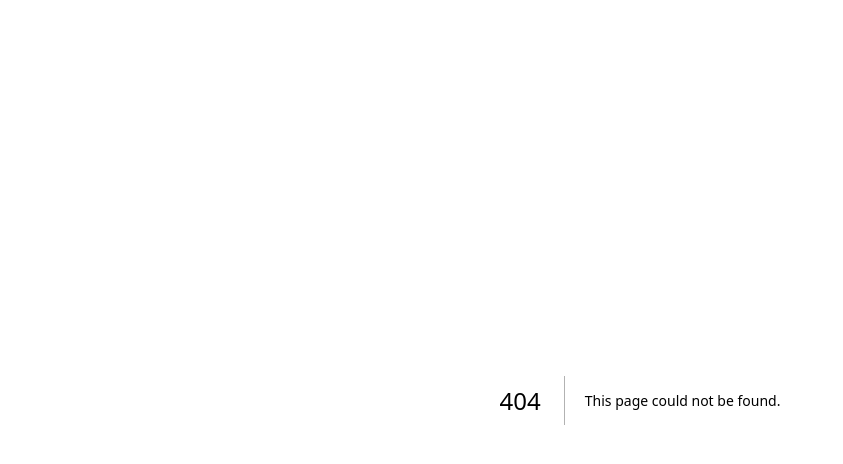
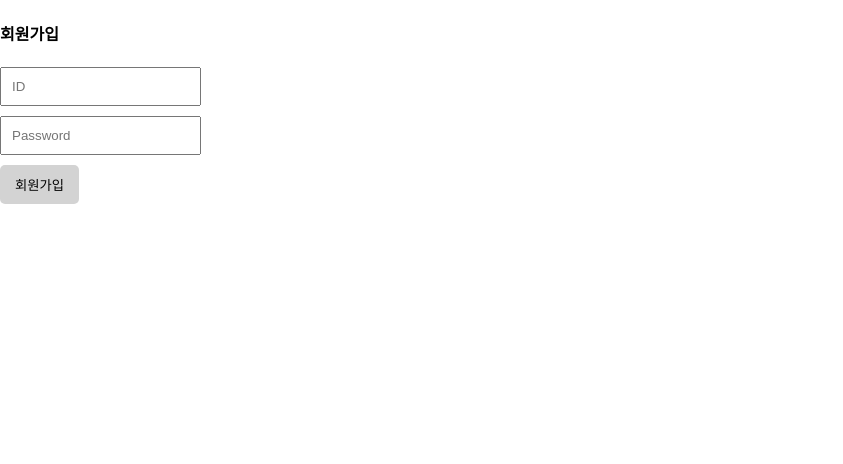
Before and after one commit to nova-fe/Study__Codingapple_Nextjs, a Next.js app in the folder forum/: page /join in a window 1280 px wide. Before the commit this address had no page. Shown: the top 464 px of the page, without its empty margins (0-843 px from the left). Built offline with nearby package versions, Linux system fonts and the light colour scheme.

Commit message:
글 작성기능 만들기 2

```diff
--- a/forum/app/globals.css
+++ b/forum/app/globals.css
@@ -21,3 +21,18 @@ body {
   color: grey;
   margin: 5px 0px;
 }
+.p-20 {
+  padding: 20px;
+}
+input {
+  box-sizing: border-box;
+  padding: 10px;
+  display: block;
+  margin-bottom: 10px;
+}
+button {
+  padding: 10px 15px;
+  background: lightgray;
+  border: none;
+  border-radius: 5px;
+}
--- /dev/null
+++ b/forum/app/join/page.js
@@ -0,0 +1,12 @@
+export default function Join() {
+  return (
+    <div>
+      <h4>회원가입</h4>
+      <form action="/api/join/new" method="POST">
+        <input name="userId" placeholder="ID" />
+        <input name="password" placeholder="Password" />
+        <button type="submit">회원가입</button>
+      </form>
+    </div>
+  );
+}
--- /dev/null
+++ b/forum/pages/api/join/new.js
@@ -0,0 +1,23 @@
+import { connectDB } from "@/util/database";
+
+export default async function handler(요청, 응답) {
+  const db = (await connectDB).db("forum");
+
+  if (요청.method == "POST") {
+    // 요청한 데이터에서 구조분해할당으로 userId 만 가져옴
+    const { userId } = 요청.body;
+
+    const existingId = await db.collection("join").findOne({ userId: userId });
+
+    if (existingId) {
+      return 응답.status(200).json("이미 있는 ID 입니다.");
+    }
+
+    try {
+      await db.collection("join").insertOne(요청.body);
+      return 응답.status(200).json("회원가입이 완료되었습니다.");
+    } catch (error) {
+      alert(error.message);
+    }
+  }
+}
--- /dev/null
+++ b/forum/pages/api/post/new.js
@@ -0,0 +1,22 @@
+import { connectDB } from "@/util/database";
+
+export default async function handler(요청, 응답) {
+  // 유저가 보낸 데이터:
+  // 요청.body
+
+  if (요청.method == "POST") {
+    // 입력폼에 아무것도 입력하지 않은 경우 예외처리
+    if (!요청.body.title || !요청.body.content) {
+      return 응답.status(500).json("제목과 내용을 입력해주세요.");
+    }
+
+    try {
+      const db = (await connectDB).db("forum");
+      await db.collection("post").insertOne(요청.body); // MongoDB 에 데이터 저장
+      return 응답.redirect(302, "/list"); // 성공시 목록 페이지로 이동
+    } catch (error) {
+      // DB 에러시 실행 코드
+      alert(error.message);
+    }
+  }
+}
--- a/forum/pages/api/write.js
+++ /dev/null
@@ -1,13 +0,0 @@
-import { connectDB } from "@/util/database";
-
-export default async function handler(요청, 응답) {
-  const db = (await connectDB).db("forum");
-  await db.collection("post").insertOne({
-    title: 요청.body.title,
-    content: 요청.body.content
-  })
-
-  if (요청.method == "POST") {
-    return 응답.status(200).json("성공");
-  }
-}
```
Also changed, not shown: forum/app/write/page.js (+4 -5 lines).
